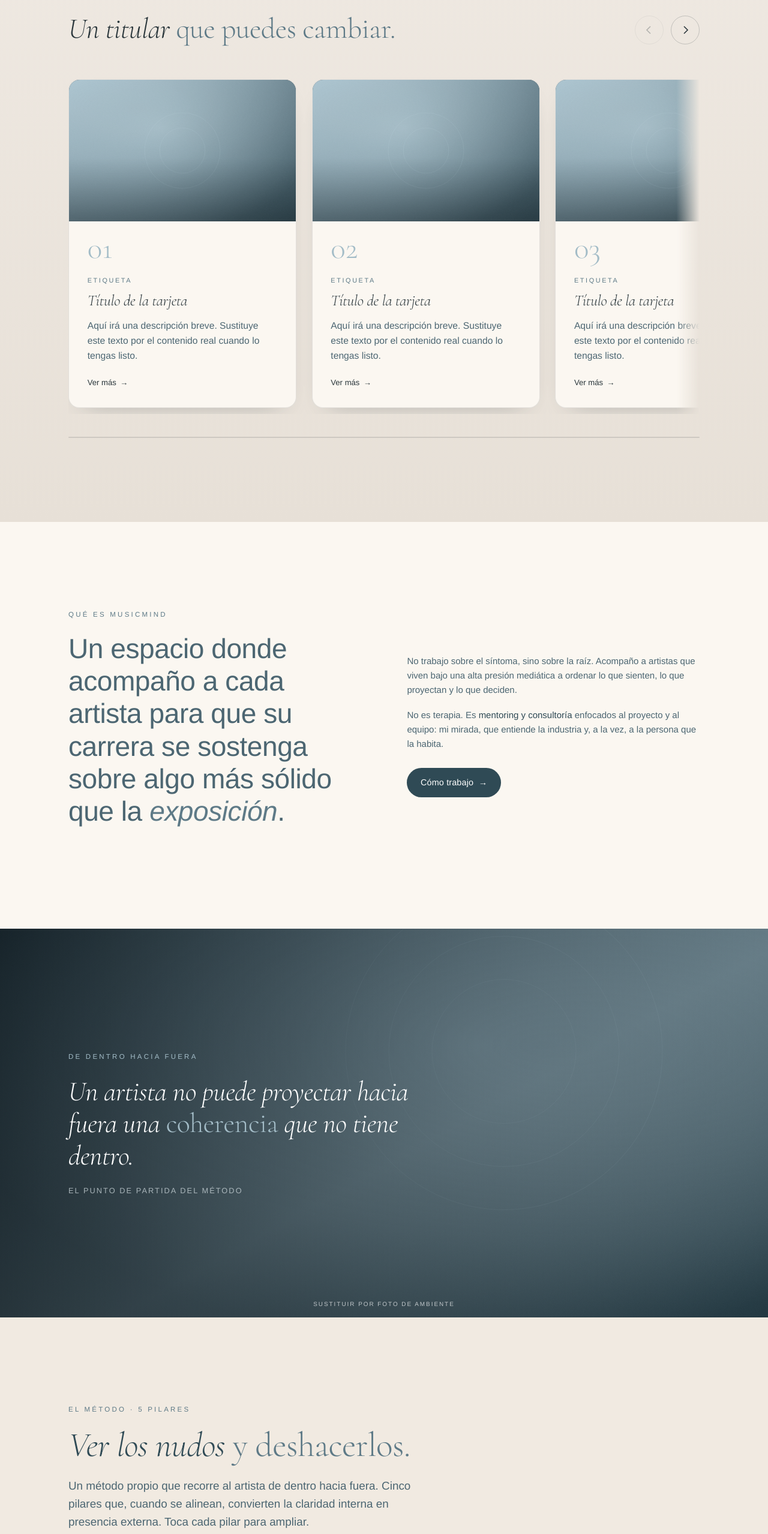
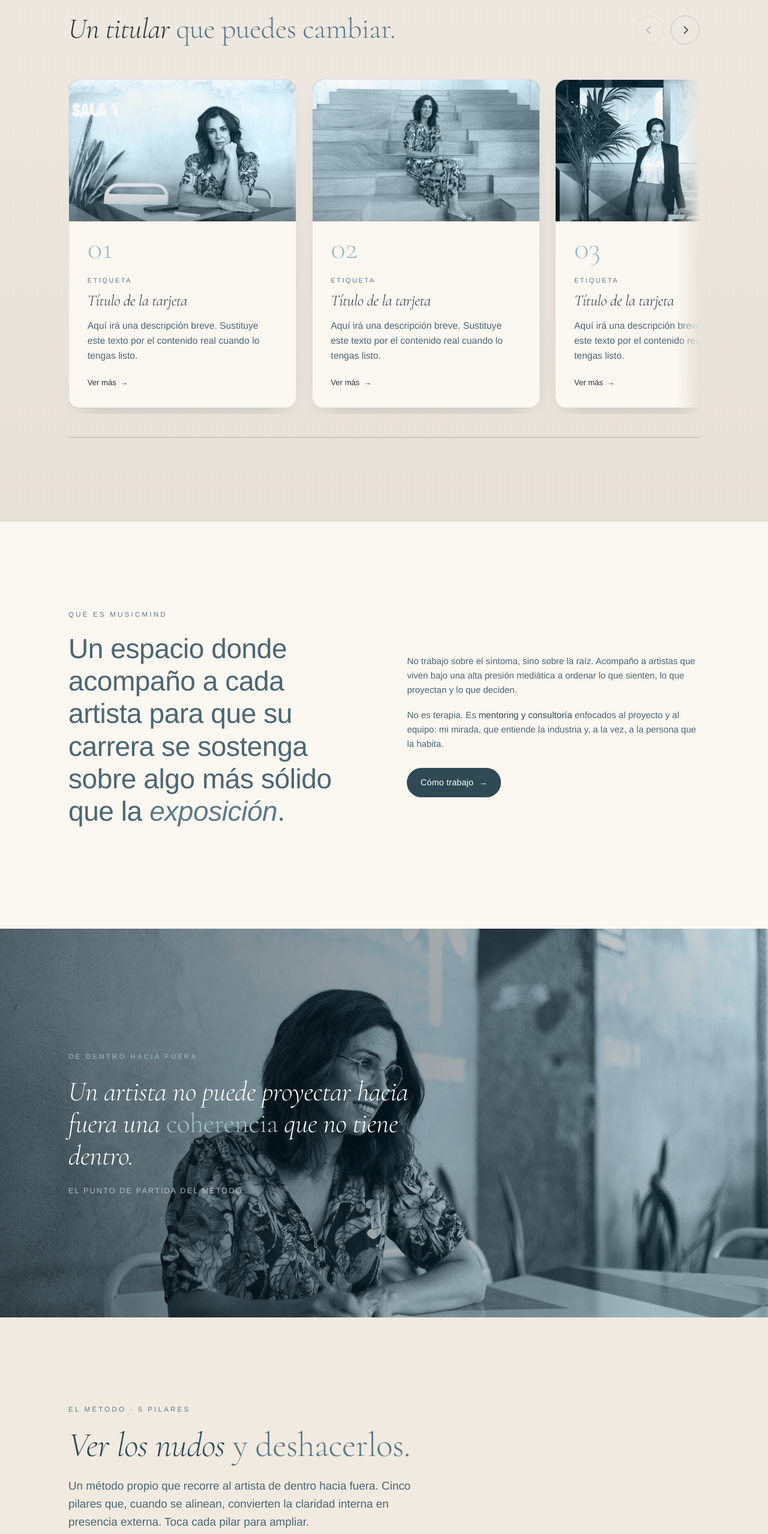
Before and after one commit to maximesteban/marta-marina-musicmind, a plain HTML site: page index.html in a window 1280 px wide. Shown: the part 1063-3620 px from the top of the page at 60% size. Drawn offline with Linux system fonts and the light colour scheme.

Commit message:
Integra fotos reales de Marta (duotono) en la web
- Retrato principal (sección Marta) y modal "Mi historia".
- Banda editorial con foto de ambiente (flecha ↑ = dirección).
- Carrusel: 5 fotos en las tarjetas.
- Tarjeta de Instagram del footer: 3 fotos a color.
- Optimizadas de 12-22 MB a ~1,7 MB en total (sips, máx ~300 KB c/u).

Co-Authored-By: Claude Opus 4.8 (1M context) <noreply@anthropic.com>

```diff
--- a/index.html
+++ b/index.html
@@ -177,7 +177,7 @@
     <div class="carousel__viewport reveal" data-d="1" role="region" aria-label="Tarjetas — desliza para navegar">
       <ul class="carousel__track" id="carTrack" tabindex="0" role="list">
         <li class="c-card">
-          <figure class="c-card__media media"><img src="assets/img/ph-card.svg" alt="" aria-hidden="true" loading="lazy"></figure>
+          <figure class="c-card__media media"><img src="assets/img/car-1.jpg" alt="" aria-hidden="true" loading="lazy"></figure>
           <span class="c-card__index">01</span>
           <span class="c-card__tag">Etiqueta</span>
           <h3 class="c-card__title">Título de la tarjeta</h3>
@@ -186,7 +186,7 @@
           <button type="button" class="c-card__link" data-modal="story1" aria-label="Abrir: Título de la tarjeta 01"></button>
         </li>
         <li class="c-card">
-          <figure class="c-card__media media"><img src="assets/img/ph-card.svg" alt="" aria-hidden="true" loading="lazy"></figure>
+          <figure class="c-card__media media"><img src="assets/img/car-2.jpg" alt="" aria-hidden="true" loading="lazy"></figure>
           <span class="c-card__index">02</span>
           <span class="c-card__tag">Etiqueta</span>
           <h3 class="c-card__title">Título de la tarjeta</h3>
@@ -195,7 +195,7 @@
           <button type="button" class="c-card__link" data-modal="story2" aria-label="Abrir: Título de la tarjeta 02"></button>
         </li>
         <li class="c-card">
-          <figure class="c-card__media media"><img src="assets/img/ph-card.svg" alt="" aria-hidden="true" loading="lazy"></figure>
+          <figure class="c-card__media media"><img src="assets/img/car-3.jpg" alt="" aria-hidden="true" loading="lazy"></figure>
           <span class="c-card__index">03</span>
           <span class="c-card__tag">Etiqueta</span>
           <h3 class="c-card__title">Título de la tarjeta</h3>
@@ -204,7 +204,7 @@
           <button type="button" class="c-card__link" data-modal="story3" aria-label="Abrir: Título de la tarjeta 03"></button>
         </li>
         <li class="c-card">
-          <figure class="c-card__media media"><img src="assets/img/ph-card.svg" alt="" aria-hidden="true" loading="lazy"></figure>
+          <figure class="c-card__media media"><img src="assets/img/car-4.jpg" alt="" aria-hidden="true" loading="lazy"></figure>
           <span class="c-card__index">04</span>
           <span class="c-card__tag">Etiqueta</span>
           <h3 class="c-card__title">Título de la tarjeta</h3>
@@ -213,7 +213,7 @@
           <button type="button" class="c-card__link" data-modal="story4" aria-label="Abrir: Título de la tarjeta 04"></button>
         </li>
         <li class="c-card">
-          <figure class="c-card__media media"><img src="assets/img/ph-card.svg" alt="" aria-hidden="true" loading="lazy"></figure>
+          <figure class="c-card__media media"><img src="assets/img/car-5.jpg" alt="" aria-hidden="true" loading="lazy"></figure>
           <span class="c-card__index">05</span>
           <span class="c-card__tag">Etiqueta</span>
           <h3 class="c-card__title">Título de la tarjeta</h3>
@@ -259,8 +259,7 @@
 <section class="band dark" aria-label="Cita">
   <!-- Sustituir el src por una foto de ambiente (estudio, sala, luz). El duotono se aplica solo. -->
   <figure class="band__media media">
-    <img src="assets/img/ph-wide.svg" alt="" aria-hidden="true" loading="lazy">
-    <figcaption class="media__note">Sustituir por foto de ambiente</figcaption>
+    <img src="assets/img/band-wide.jpg" alt="" aria-hidden="true" loading="lazy">
   </figure>
   <div class="wrap">
     <div class="band__inner reveal">
@@ -362,9 +361,7 @@
   <div class="wrap">
     <div class="marta__grid">
       <figure class="marta__portrait media reveal">
-        <!-- Sustituir el src por la foto real de Marta (jpg/png/webp). El duotono se aplica solo. -->
-        <img src="assets/img/ph-portrait.svg" alt="Retrato de Marta Marina" loading="lazy">
-        <figcaption class="media__note">Sustituir por foto de Marta</figcaption>
+        <img src="assets/img/marta-portrait.jpg" alt="Retrato de Marta Marina" loading="lazy">
       </figure>
       <div class="marta__col reveal" data-d="1">
         <span class="eyebrow">Quién soy</span>
@@ -439,9 +436,9 @@
             <svg class="ig-card__glyph" viewBox="0 0 24 24" fill="none" stroke="currentColor" stroke-width="1.6" aria-hidden="true"><rect x="3" y="3" width="18" height="18" rx="5"/><circle cx="12" cy="12" r="4"/><circle cx="17.5" cy="6.5" r="1" fill="currentColor" stroke="none"/></svg>
           </div>
           <div class="ig-card__grid" aria-hidden="true">
-            <img src="assets/img/ph-portrait.svg" alt="" loading="lazy">
-            <img src="assets/img/ph-card.svg" alt="" loading="lazy">
-            <img src="assets/img/ph-wide.svg" alt="" loading="lazy">
+            <img src="assets/img/ig-1.jpg" alt="" loading="lazy">
+            <img src="assets/img/ig-2.jpg" alt="" loading="lazy">
+            <img src="assets/img/ig-3.jpg" alt="" loading="lazy">
           </div>
           <div class="ig-card__foot">
             <svg viewBox="0 0 24 24" fill="none" stroke="currentColor" stroke-width="1.7" aria-hidden="true"><path d="M12 21s-7-4.6-9.3-9C1.4 9.3 2.6 6 5.8 6c1.9 0 3.2 1.4 4.2 2.6C11 7.4 12.3 6 14.2 6c3.2 0 4.4 3.3 3.1 6-2.3 4.4-9.3 9-9.3 9z"/></svg>
@@ -537,9 +534,7 @@
       <h2 class="reveal-d">Marta <em>Marina.</em></h2>
       <p class="d-sub reveal-d">De la industria, para la industria.</p>
       <figure class="media d-media reveal-d">
-        <!-- Sustituir el src por la foto real de Marta. El duotono se aplica solo. -->
-        <img src="assets/img/ph-portrait.svg" alt="Retrato de Marta Marina" loading="lazy">
-        <figcaption class="media__note">Sustituir por foto de Marta</figcaption>
+        <img src="assets/img/marta-modal.jpg" alt="Retrato de Marta Marina" loading="lazy">
       </figure>
       <p class="reveal-d">He vivido la música desde dentro. Mi paso por <b>Universal Music</b> me dio una comprensión poco común: la del negocio y la de la presión real que soporta un artista cuando todo a su alrededor acelera.</p>
       <p class="reveal-d">Vi de cerca cómo el éxito y la exposición pueden desconectar a alguien de sí mismo. Y cómo, sin un trabajo interno, esa desconexión termina afectando también al proyecto.</p>
```
Also changed, not shown: assets/img/band-wide.jpg (added), assets/img/car-1.jpg (added), assets/img/car-2.jpg (added), assets/img/car-3.jpg (added), assets/img/car-4.jpg (added), assets/img/car-5.jpg (added), assets/img/ig-1.jpg (added), assets/img/ig-2.jpg (added), assets/img/ig-3.jpg (added), assets/img/marta-modal.jpg (added), assets/img/marta-portrait.jpg (added).
